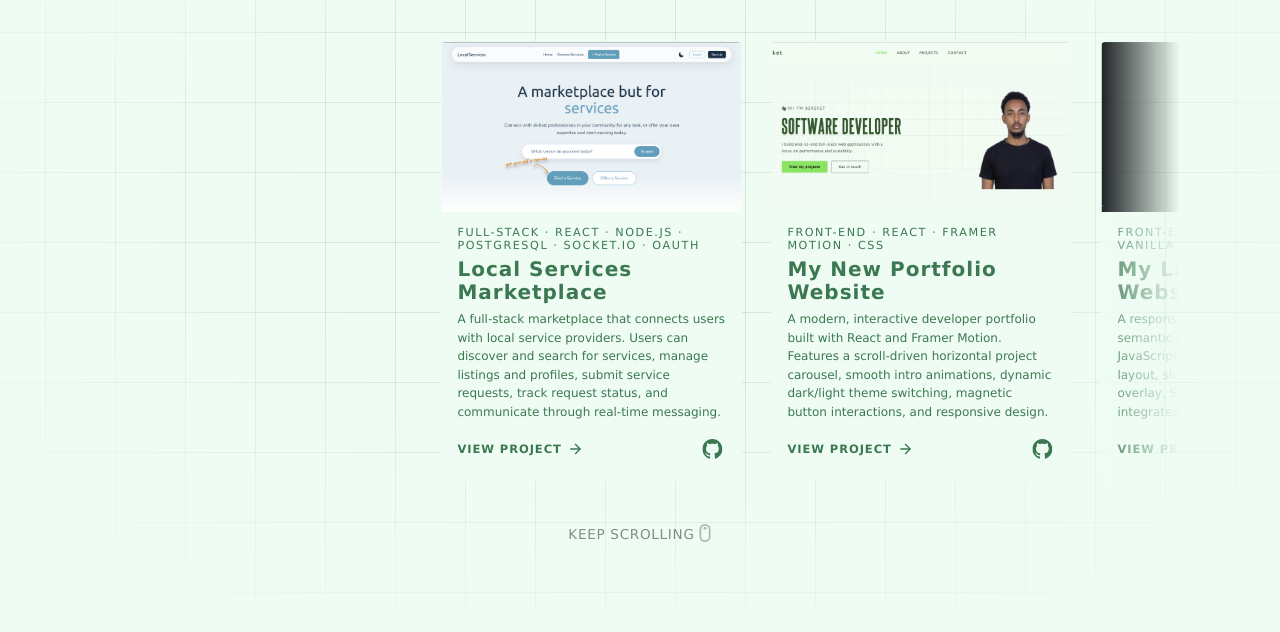
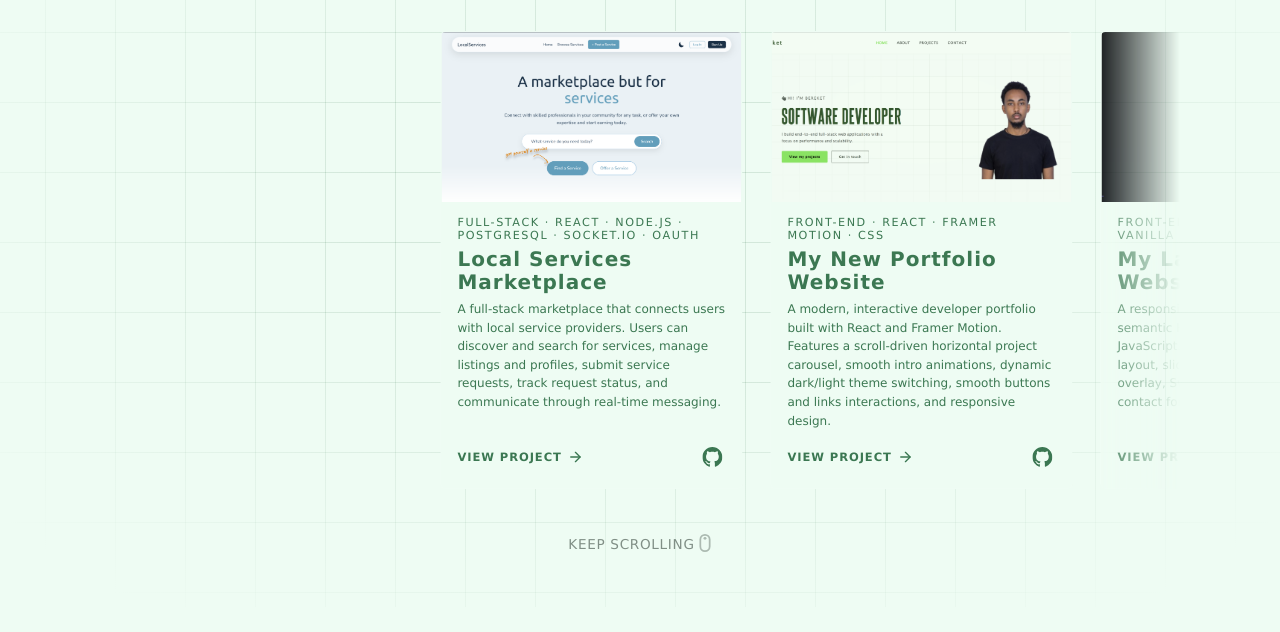
Before and after one commit to becka-1/My-Portfolio, a React (Vite) app: page / in a window 1280 px wide. Shown: the part 3393-4025 px from the top of the page. Built offline with nearby package versions, Linux system fonts and the light colour scheme.

Commit message:
Update project descriptions

```diff
--- a/src/components/Projects.jsx
+++ b/src/components/Projects.jsx
@@ -24,7 +24,7 @@ const PROJECTS = [
     tag: 'Front-End · React · Framer Motion · CSS',
     title: 'My New Portfolio Website',
     description:
-      'A modern, interactive developer portfolio built with React and Framer Motion. Features a scroll-driven horizontal project carousel, smooth intro animations, dynamic dark/light theme switching, magnetic button interactions, and responsive design.',
+      'A modern, interactive developer portfolio built with React and Framer Motion. Features a scroll-driven horizontal project carousel, smooth intro animations, dynamic dark/light theme switching, smooth buttons and links interactions, and responsive design.',
     href: 'https://bereketmelaku-portfolio.vercel.app/',
     github: 'https://bereketmelaku-portfolio.vercel.app/',
   },
@@ -34,7 +34,7 @@ const PROJECTS = [
     tag: 'Front-End · HTML · Vanilla CSS · Vanilla JavaScript',
     title: 'My Last Portfolio Website',
     description:
-      'A responsive personal portfolio crafted with semantic HTML5, CSS3, and Vanilla JavaScript. Features a custom corner-accent layout, slide-out drawer navigation with blur overlay, Swiper.js project slider, and an integrated contact form.',
+      'A responsive personal portfolio crafted with semantic HTML5, CSS3, and Vanilla JavaScript. Features a custom corner-accent layout, slide-out drawer navigation with blur overlay, Swiper.js project slider, and a contact form.',
     href: 'https://becka-1.github.io/Portfolio-Website/',
     github: 'https://github.com/becka-1/Portfolio-Website',
   },
```
